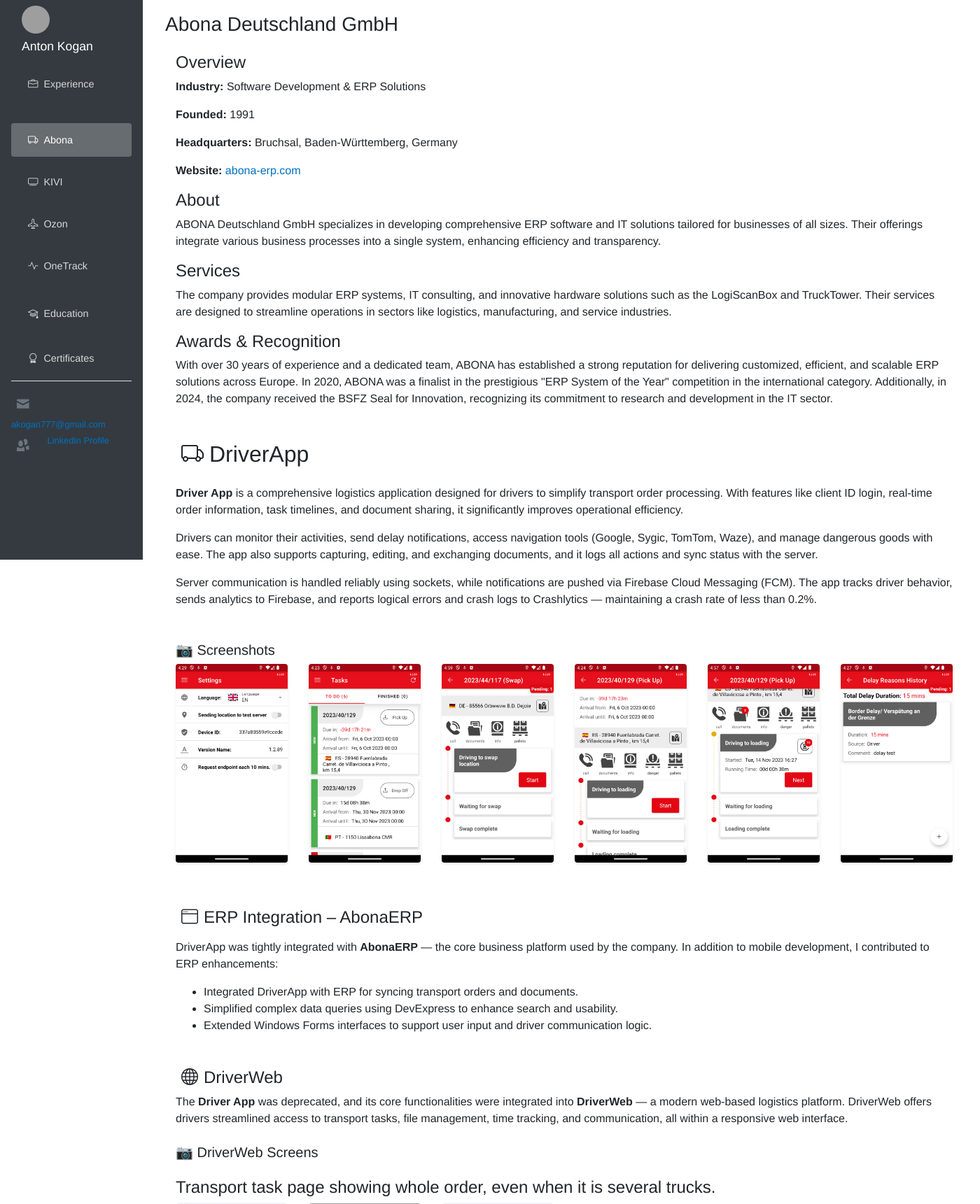
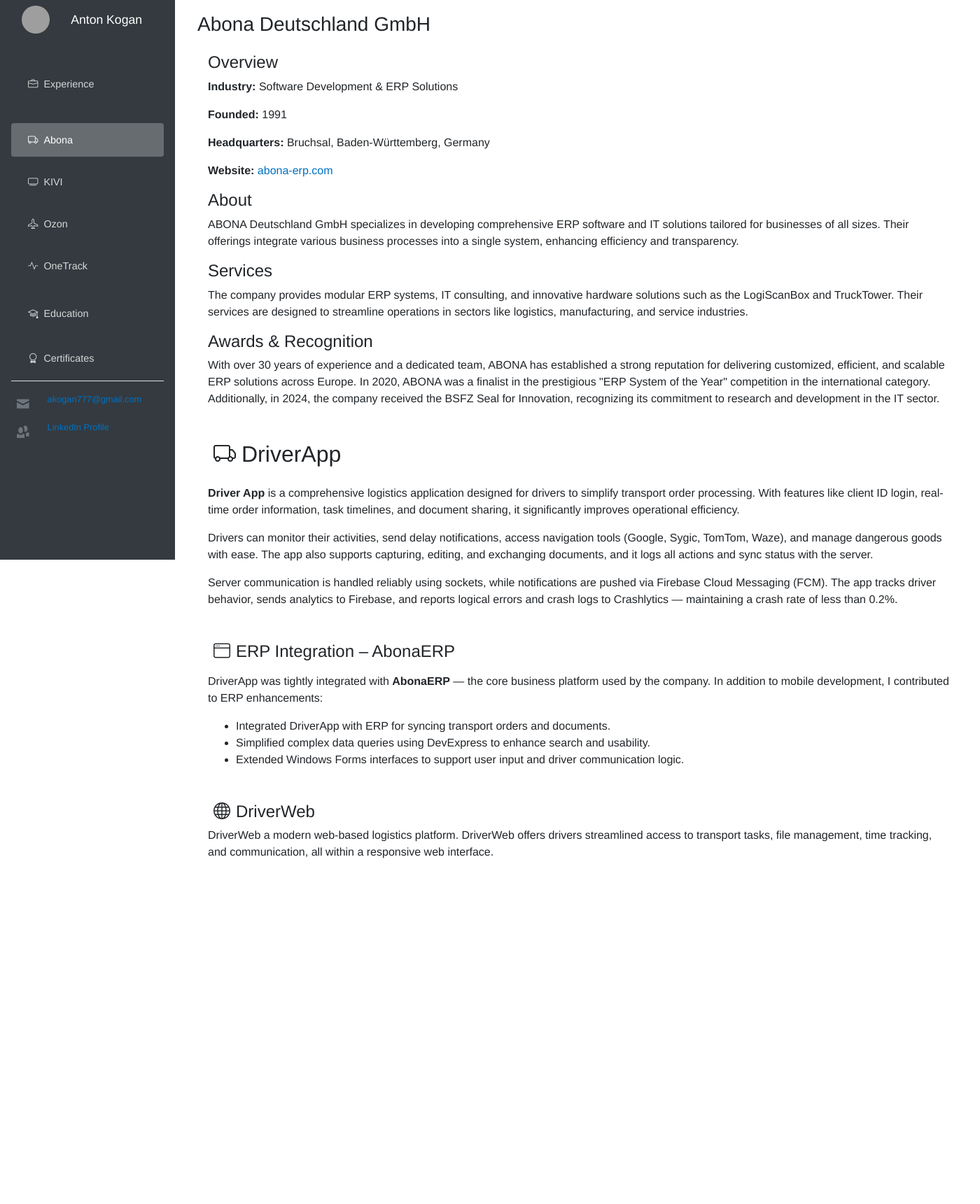
Before and after one commit to Antonkog/CVSource, an ASP.NET Core app: page /experience/abona in a window 1400 px wide. Shown: the top 1721 px of the page at 70% size. After the commit the page ends 1227 px from the top, so only its background shows below. Run offline with ASP.NET Core 8, Linux system fonts and the light colour scheme; style sheets or scripts are compiled from the project's sources; grey boxes are pictures that could not be loaded.

Commit message:
Remove screens.

```diff
--- a/Pages/Abona.razor
+++ b/Pages/Abona.razor
@@ -42,6 +42,7 @@
         The app tracks driver behavior, sends analytics to Firebase, and reports logical errors and crash logs to Crashlytics — maintaining a crash rate of less than 0.2%.
     </p>
 
+    @*
     <h5 class="mt-5">📷 Screenshots</h5>
     <div class="scrolling-wrapper row flex-row flex-nowrap overflow-auto">
         @foreach (var image in ImageFiles)
@@ -52,7 +53,7 @@
                 </div>
             </div>
         }
-    </div>
+    </div>*@
     <!-- ERP Integration Section -->
     <div class="mt-5">
         <h4 class="mb-3"><i class="bi bi-window m-2"></i>ERP Integration – AbonaERP</h4>
@@ -85,10 +86,11 @@
 
     <h4 class="mt-5"><i class="bi bi-globe m-2"></i>DriverWeb</h4>
     <p>
-        The <strong>Driver App</strong> was deprecated, and its core functionalities were integrated into <strong>DriverWeb</strong> —
-        a modern web-based logistics platform. DriverWeb offers drivers streamlined access to transport tasks, file management,
+        DriverWeb a modern web-based logistics platform. DriverWeb offers drivers streamlined access to transport tasks, file management,
         time tracking, and communication, all within a responsive web interface.
     </p>
+
+    @*
     <h5 class="mt-4">📷 DriverWeb Screens</h5>
 
     <!-- 📌 Transport Task Section -->
@@ -140,8 +142,9 @@
             </div>
         }
     </div>
+*@
+
 </div>
-
 @code {
 
     private List<string> ImageFiles = new()
```
